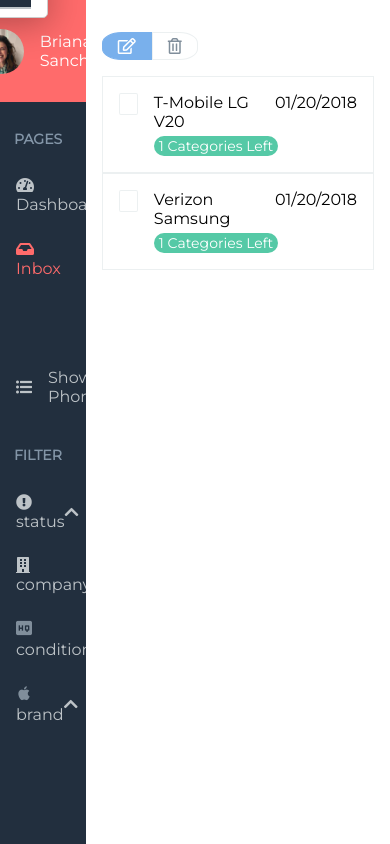
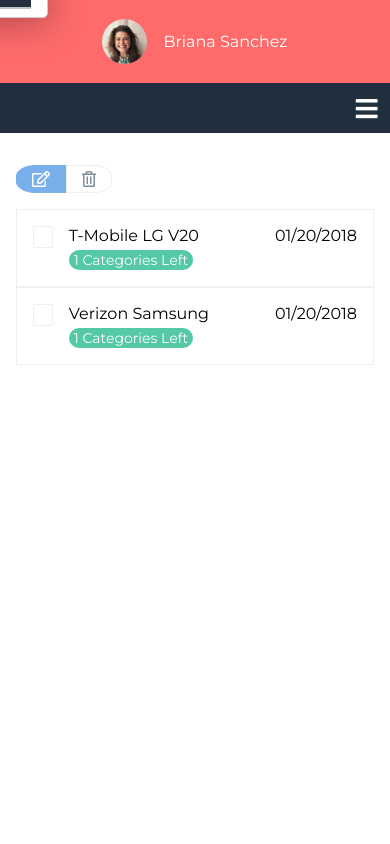
Before and after one commit to sanchezl391/phone-inventory-system-app, a React (Create React App) app: page / in a window 390 px wide. Built offline with nearby package versions, Linux system fonts and the light colour scheme.

Commit message:
made side navbar component responsive

```diff
--- a/src/App/AllPhones/AllPhones.js
+++ b/src/App/AllPhones/AllPhones.js
@@ -17,22 +17,24 @@
   //             remove phone from phone list
   //             break
 
+
+  let getFilteredPhones = () => {
     let activeFilters = props.activeFilters;
     let phones = props.phoneManager.phones;
     let filteredPhones = {};
     for(let id in props.phoneManager.phones){
       let phone = phones[id];
       filteredPhones[id] = phone;
-    console.log('phone being checked', phone);
-    console.log('adding phone to filteredPhones', filteredPhones);
+      // console.log('phone being checked', phone);
+      // console.log('adding phone to filteredPhones', filteredPhones);
 
       for(let category in activeFilters){
         let filterValues = activeFilters[category];
-      console.log('filter values', filterValues);
+        // console.log('filter values', filterValues);
         let phoneValue = phone[category];
-      console.log('phone value', phoneValue);
+        // console.log('phone value', phoneValue);
         let hasValue = filterValues.includes(phoneValue);
-      console.log('phone has value', hasValue);
+        // console.log('phone has value', hasValue);
         if(!hasValue){
           delete filteredPhones[id];
         }
@@ -40,14 +42,13 @@
       if(Object.keys(activeFilters).length === 0)
         delete filteredPhones[id];
     }
-  console.log('filtered phones', filteredPhones);
 
-
-
-  // returns phones without missing categories
-  let getFinishedPhones = () => {
     let completePhones = {};
-    let allPhones = props.phoneManager.phones;
+    let allPhones = (Object.keys(filteredPhones).length === 0) ?
+      phones:
+      filteredPhones;
+    // console.log();
+    console.log(allPhones);
     let criticalPhoneKeys = [
       'status',
       'condition',
@@ -73,10 +74,12 @@
     return completePhones;
   };
 
+
+
   let html = <div className="all-phones-container">
     <PhoneList
       phoneManager={props.phoneManager}
-      phones={getFinishedPhones()}
+      phones={getFilteredPhones()}
       />
   </div>;
   return html;
--- a/src/App/App.scss
+++ b/src/App/App.scss
@@ -9,3 +9,9 @@
         max-height: 100vh;
     }
 }
+
+@media only screen and (max-width: 800px) {
+    .app-container{
+        flex-direction: column;
+    }
+}
--- a/src/App/SideNavbar/SideNavbar.js
+++ b/src/App/SideNavbar/SideNavbar.js
@@ -5,6 +5,9 @@
 import Pages from './Pages/Pages';
 
 let SideNavbar = (props) => {
+  let [menuOpen, setMenuOpen] = useState(false);
+  let sideNavbarClassName = (menuOpen) ? 'side-navbar-body open-menu' : 'side-navbar-body closed-menu';
+
   let showPhonesContainerClassName =
     (props.sectionManager.currentActiveSection === 'all phones') ?
       'show-phones-container active-section' : 'show-phones-container' ;
@@ -16,7 +19,10 @@
         <p>Briana Sanchez</p>
       </div>
     </header>
-    <div className="side-navbar-body">
+    <div className="menu-container">
+      <i onClick={() => setMenuOpen(!menuOpen)} className="lg-txt menu hide-desktop fas fa-bars"></i>
+    </div>
+    <div className={sideNavbarClassName}>
       <div className="input-container">
         <input className='sm-txt' placeholder="Phone Search..." type="text"/>
       </div>
--- a/src/App/SideNavbar/SideNavbar.scss
+++ b/src/App/SideNavbar/SideNavbar.scss
@@ -77,3 +77,28 @@
     color: $light-color;
     opacity: 1;
 }
+
+
+@media only screen and (max-width: 800px) {
+    .side-navbar-container{
+        height: auto;
+        width: 100%;
+        flex-direction: row;
+        flex-wrap: wrap;
+    }
+    .side-navbar-body{
+        width: 100%;
+    }
+    .open-menu{height: auto;}
+    .closed-menu{height: 0;}
+    .menu{
+        color: white;
+        padding: .5em;
+        &:hover{cursor: pointer; color: #BDC3C7;}
+    }
+    .menu-container{width: 100%; display: flex; justify-content: flex-end;}
+}
+
+@media only screen and (min-width: 800px) {
+    .hide-desktop{display: none;}
+}
```
Lines whose indentation alone changed are shown as unchanged.
